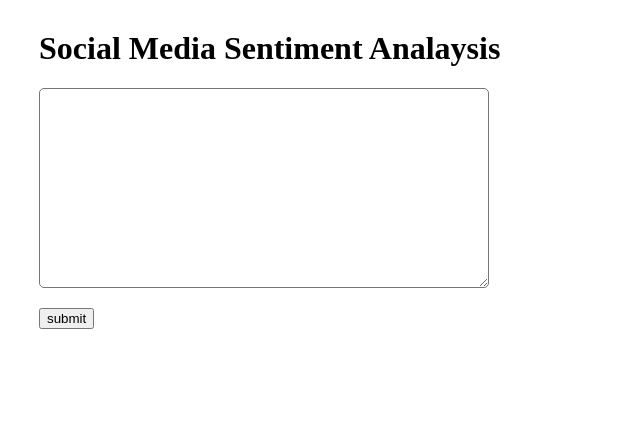
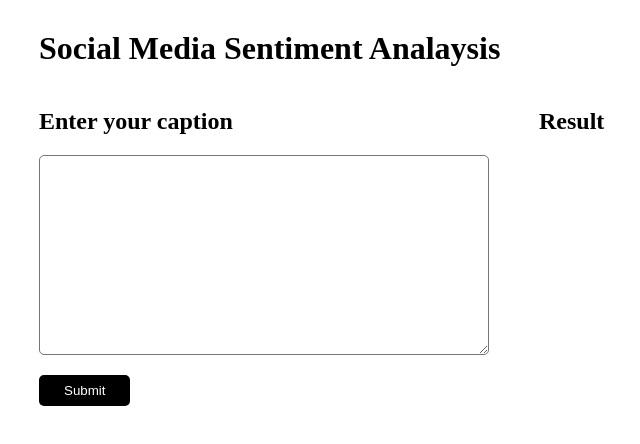
Before and after one commit to PR7175Z/Social-Media-Sentiment-Analaysis, a plain HTML site: page index.html in a window 1280 px wide. Shown: the whole page, without its empty margins (151-791 px from the left). Drawn offline with Linux system fonts and the light colour scheme.

Commit message:
Changed div structure

```diff
--- a/index.html
+++ b/index.html
@@ -10,16 +10,26 @@
         <div class="title">
             <h1>Social Media Sentiment Analaysis</h1>
         </div>
+        <div class="content-area">
             <div class="form-area">
+                <div class="form-header">
+                    <h2>Enter your caption</h2>
+                </div>
                 <form id="inputForm" method="post">
                     <textarea name="caption"></textarea>
-                <input type="submit" value="submit">
+                    <input type="submit" class="submitbtn" value="Submit">
                 </form>
+            </div>
+            <div class="result-wrapper">
+                <div class="result-header">
+                    <h2>Result</h2>
                 </div>
                 <div class="result">
 
                 </div>
             </div>
+        </div>
+    </div>
     <script src="assets/script.js"></script>
 </body>
 </html>
```
Lines whose indentation alone changed are shown as unchanged.
